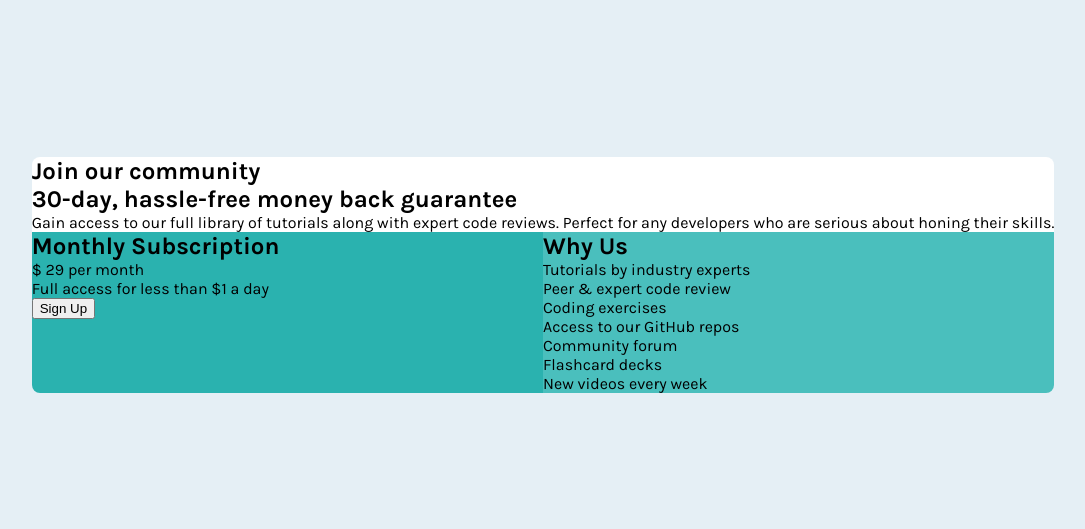
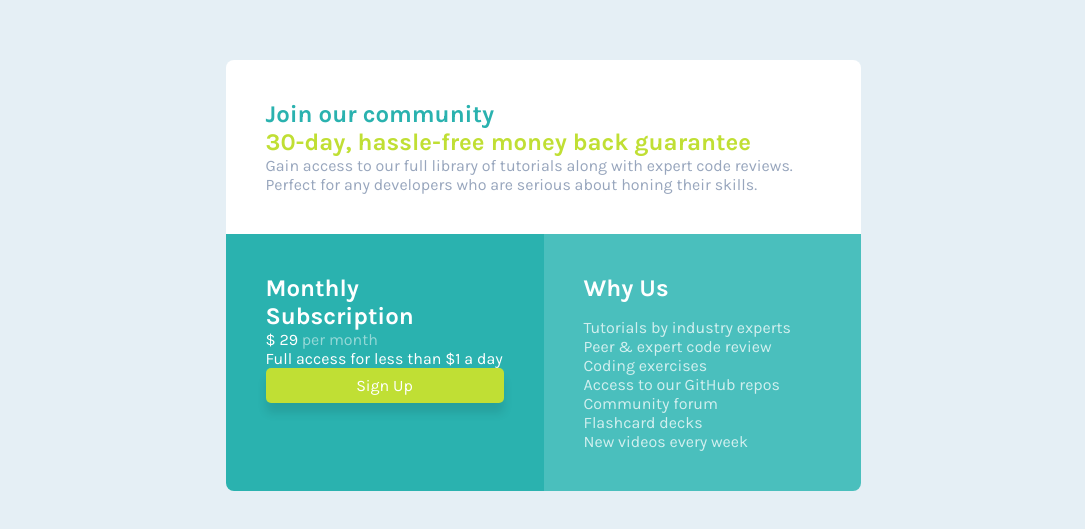
Before and after one commit to nullghostty/single-price-grid-component, a website: page index.html in a window 1280 px wide. Shown: the part 125-654 px from the top of the page, without its empty margins (97-1182 px from the left). Drawn offline with Linux system fonts and the light colour scheme.

Commit message:
Updated typography and content spacing

```diff
--- a/index.html
+++ b/index.html
@@ -3,14 +3,16 @@
   <head>
     <meta charset="UTF-8" />
     <meta name="viewport" content="width=device-width, initial-scale=1.0" />
-    <title>Frontend Mentor | Single Price Grid Component</title>
+    <title>Single Price Grid Component</title>
     <link rel="stylesheet" type="" href="css/style.css" />
   </head>
   <body>
     <main class="pricing-card">
       <section class="pricing-card__header">
         <h1 class="pricing-card__title">Join our community</h1>
-        <h2 class="pricing-card__subtitle">30-day, hassle-free money back guarantee</h2>
+        <h2 class="pricing-card__subtitle">
+          30-day, hassle-free money back guarantee
+        </h2>
         <p class="pricing-card__description">
           Gain access to our full library of tutorials along with expert code
           reviews. Perfect for any developers who are serious about honing their
@@ -19,23 +21,36 @@
       </section>
 
       <section class="pricing-card__subscription">
+        <div class="pricing-card__subscription-content">
           <h2 class="pricing-card__subscription-title">Monthly Subscription</h2>
-        <p class="pricing-card__price"><span class="pricing-card__price-amount">&dollar; 29</span> per month</p>
-        <p class="pricing-card__subscription-description">Full access for less than &dollar;1 a day</p>
+          <p class="pricing-card__price">
+            &dollar; 29
+            <span class="pricing-card__price-reocurrence">per month</span>
+          </p>
+          <p class="pricing-card__subscription-description">
+            Full access for less than &dollar;1 a day
+          </p>
           <button class="pricing-card__cta">Sign Up</button>
+        </div>
       </section>
 
       <section class="pricing-card__features">
+        <div class="pricing-card__features-content">
           <h2 class="pricing-card__features-title">Why Us</h2>
           <ul class="pricing-card__feature-list">
-          <li class="pricing-card__feature-item">Tutorials by industry experts</li>
-          <li class="pricing-card__feature-item">Peer &amp; expert code review</li>
+            <li class="pricing-card__feature-item">
+              Tutorials by industry experts
+            </li>
+            <li class="pricing-card__feature-item">
+              Peer &amp; expert code review
+            </li>
             <li class="pricing-card__feature-item">Coding exercises</li>
             <li class="pricing-card__feature-item">Access to our GitHub repos</li>
             <li class="pricing-card__feature-item">Community forum</li>
             <li class="pricing-card__feature-item">Flashcard decks</li>
             <li class="pricing-card__feature-item">New videos every week</li>
           </ul>
+        </div>
       </section>
     </main>
   </body>
--- a/sass/_card.scss
+++ b/sass/_card.scss
@@ -1,13 +1,52 @@
+@use "variables";
+
+.pricing-card {
+  max-width: 39.6875rem;
+  min-width: 19.4375rem;
+  margin: 1.5625rem 2rem;
+}
+
 /* The pricing-card container has border-radius, but since grid sections have solid backgrounds,
    individual border-radius on sections is needed to round the visible corners of the card. */
 .pricing-card__header {
+  padding: variables.$spacing-500;
   border-radius: 0.5rem 0.5rem 0 0;
+}
+
+.pricing-card__header,
+.pricing-card__subscription,
+.pricing-card__features {
+  padding: variables.$spacing-500;
 }
 
 .pricing-card__subscription {
   border-radius: 0 0 0 0.5rem;
+
+  .pricing-card__subscription-content {
+    width: 14.875rem;
+  }
+
+  .pricing-card__cta {
+    width: 100%;
+    padding: variables.$spacing-100;
+    border-radius: 0.3125rem;
+  }
 }
 
 .pricing-card__features {
   border-radius: 0 0 0.5rem 0;
+
 }
+
+  .pricing-card__features-title {
+    margin-bottom: variables.$spacing-200;
+  }
+
+@media (max-width: 768px) {
+  .pricing-card__subscription {
+    border-radius: 0;
+  }
+  .pricing-card__features {
+    border-radius: 0 0 0.5rem 0.5rem;
+  }
+}
--- a/sass/_reset.scss
+++ b/sass/_reset.scss
@@ -12,3 +12,12 @@ ul {
   list-style-type: none;
   padding: 0;
 }
+
+button {
+  font: inherit;
+  color: inherit;
+  padding: 0;
+  background: none;
+  border: none;
+  cursor: pointer;
+}
--- a/sass/_theme.scss
+++ b/sass/_theme.scss
@@ -7,16 +7,42 @@ $green-400: hsl(71 73% 54%);
 
 body {
   background: $teal-100;
+  color: $white;
 }
 
 .pricing-card__header {
   background: $white;
+
+  .pricing-card__title {
+    color: $teal-500;
+  }
+
+  .pricing-card__subtitle {
+    color: $green-400;
+  }
+
+  .pricing-card__description {
+    color: $gray-500;
+  }
 }
 
 .pricing-card__subscription {
   background: $teal-500;
+
+  .pricing-card__price-reocurrence {
+    opacity: 0.5;
+  }
+
+  .pricing-card__cta {
+    background: $green-400;
+    box-shadow: 0 10px 10px 0 rgba(0, 0, 0, 0.1);
+  }
 }
 
 .pricing-card__features {
   background: $teal-400;
 }
+
+.pricing-card__feature-list {
+  opacity: 0.75;
+}
--- a/sass/_variables.scss
+++ b/sass/_variables.scss
@@ -0,0 +1,4 @@
+$spacing-100: 8px;
+$spacing-200: 16px;
+$spacing-300: 24px;
+$spacing-500: 40px;
```
Also changed, not shown: css/style.css, sass/_grid.scss (line endings or trailing spaces), 1 other file. Lines whose indentation alone changed are shown as unchanged.
